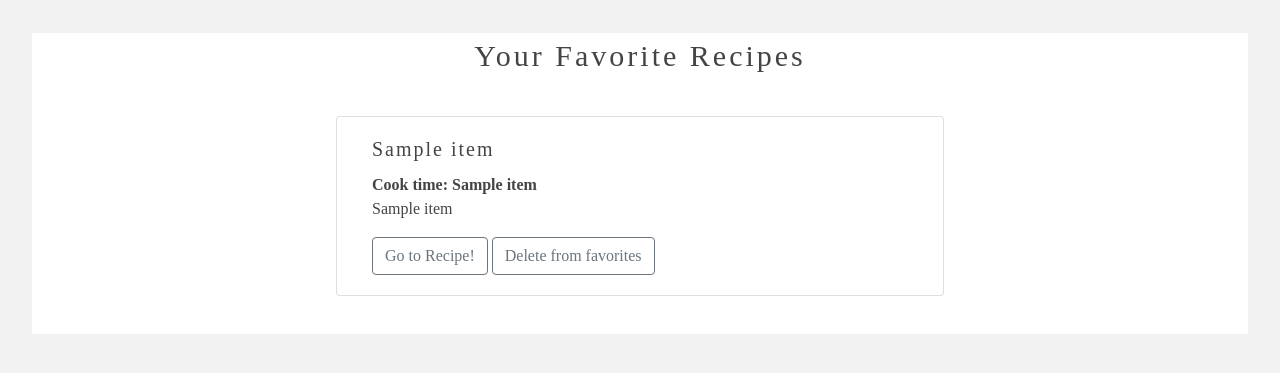
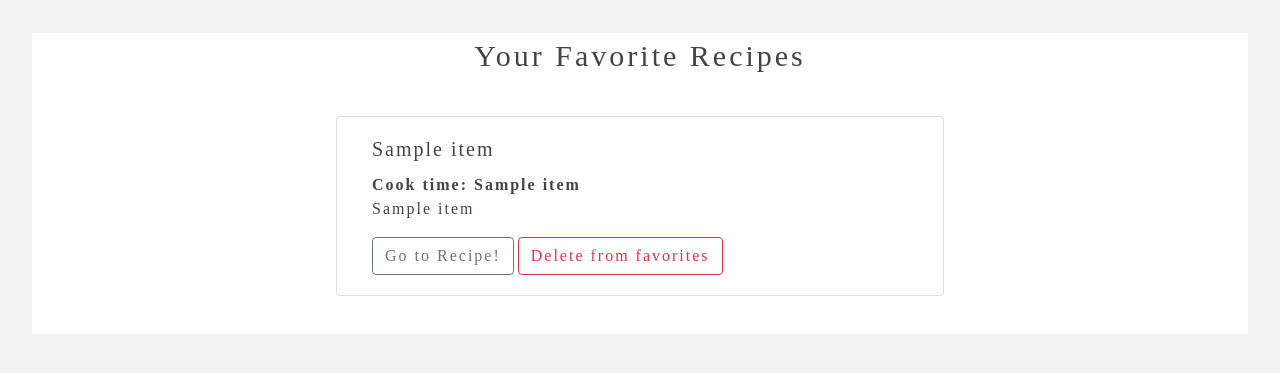
Before and after one commit to astranero/tsoha-RecipeFinder, a Flask app: template src/templates/favorites.html in a window 1280 px wide. Shown: the part 71-444 px from the top of the page. Run offline with Flask 2, Linux system fonts and the light colour scheme; the template is opened without the code that fills it: most values are stand-ins (such as "Sample title", 1, 10 or a date in 2020); some libraries are stand-ins or nearby versions.

Commit message:
small edits to fonts

```diff
--- a/src/templates/favorites.html
+++ b/src/templates/favorites.html
@@ -12,12 +12,12 @@
                 {% for item in favorites %}
                 <div class="card col-6">
                     <div class="card-body" align="left">
-                        <h5 class="card-title spacing-normal">{{item[1]}}</h5>
-                        <b><p class="card-text">Cook time: {{item[2]}}</p></b>
-                        <p class="card-text">{{item[3]}}</p>
-                        <a href="/recipe/{{item[0]}}" class="btn btn-outline-secondary">Go to Recipe!</a>
+                        <h5 class="card-title font spacing-normal">{{item[1]}}</h5>
+                        <b><p class="card-text font spacing-normal">Cook time: {{item[2]}}</p></b>
+                        <p class="card-text font spacing-normal">{{item[3]}}</p>
+                        <a href="/recipe/{{item[0]}}" class="btn btn-outline-secondary spacing-normal">Go to Recipe!</a>
                         <input type="hidden" id="recipe_id" name="recipe_id" value="{{item[0]}}"></input>
-                        <button type="submit" class="btn btn-outline-secondary"> Delete from favorites </button>
+                        <button type="submit" class="btn btn-outline-danger spacing-normal"> Delete from favorites </button>
                     </div>
                 </div>
                 {% endfor %}
--- a/src/templates/manage_recipes.html
+++ b/src/templates/manage_recipes.html
@@ -8,10 +8,10 @@
       {% include 'flash.html' %}
         <div class="wrap-filter font">
             <div class="page-title-layout title-layout">Manage Recipes</div>
-              <button type="button" class="btn btn-outline-secondary add-recipe-positioning" data-bs-toggle="modal" data-bs-target="#myModal-new-recipe">Add new recipe</button>
+              <button type="button" class="btn btn-outline-secondary add-recipe-positioning spacing-normal" data-bs-toggle="modal" data-bs-target="#myModal-new-recipe">Add new recipe</button>
             <form class="form-inline my-lg-0 text-padding search-positioning" action="/manage-recipes" method="POST">
-              <input class="form-control mr-sm-2 col-xs-4 search-box-length" type="search" placeholder="Search by recipe name" aria-label="Search" id="search" name="search" value="{{ request.form['search'] }}">
-              <button class="btn btn-outline-secondary my-2 my-sm-0" type="submit">Search</button>
+              <input class="form-control mr-sm-2 col-xs-4 search-box-length spacing-normal" type="search" placeholder="Search by recipe name" aria-label="Search" id="search" name="search" value="{{ request.form['search'] }}">
+              <button class="btn btn-outline-secondary my-2 my-sm-0 spacing-normal" type="submit">Search</button>
               <input type="hidden" name="csrf_token" value="{{ session.csrf_token }}">
             </form>
         </div>
--- a/src/templates/recipe.html
+++ b/src/templates/recipe.html
@@ -15,7 +15,7 @@
                         <div class="card-text"><li>{{item[0]}}</li></div>
                         {% endfor %}
                         <hr>
-                        <p class="card-text">Instructions</p>
+                        <b><p class="card-text">Instructions</p></b>
                         <div>{{recipe.instructions}}</div>
                         <hr>
                         <form action="/recipe/{{recipe_id}}/add-to-favorites" method="POST">
@@ -36,7 +36,7 @@
                         <input type="number" name="grade" min="1" max="5" required style="width: 3em;"><br>
                         <div class="font top-padding">Write a comment</div>
                         <textarea name="comment" rows="3" cols="50" minlength="1" maxlength="500" required></textarea><br>
-                        <button type="submit" value="Add review" class="btn btn-secondary">Add review</button>
+                        <button type="submit" value="Add review" class="btn btn-secondary spacing-normal">Add review</button>
                         <input type="hidden" name="csrf_token" value="{{ session.csrf_token }}">
                         <div class="top-padding"></div>
                     </form>
@@ -52,7 +52,7 @@
                     <b>Review created at: </b> {{item.sent_at.strftime("%d.%m.%Y klo %H:%M")}}<br>
                     <b>Review: </b> {{item[0]}}/5<br>
                     <b>By:</b> {{item[3]}}<br>
-                    <b>Comment: {{item[1]}}</b>
+                    <b>Comment:</b> {{item[1]}}
                     </p>
                     {% endfor %}
                 </div>
```
